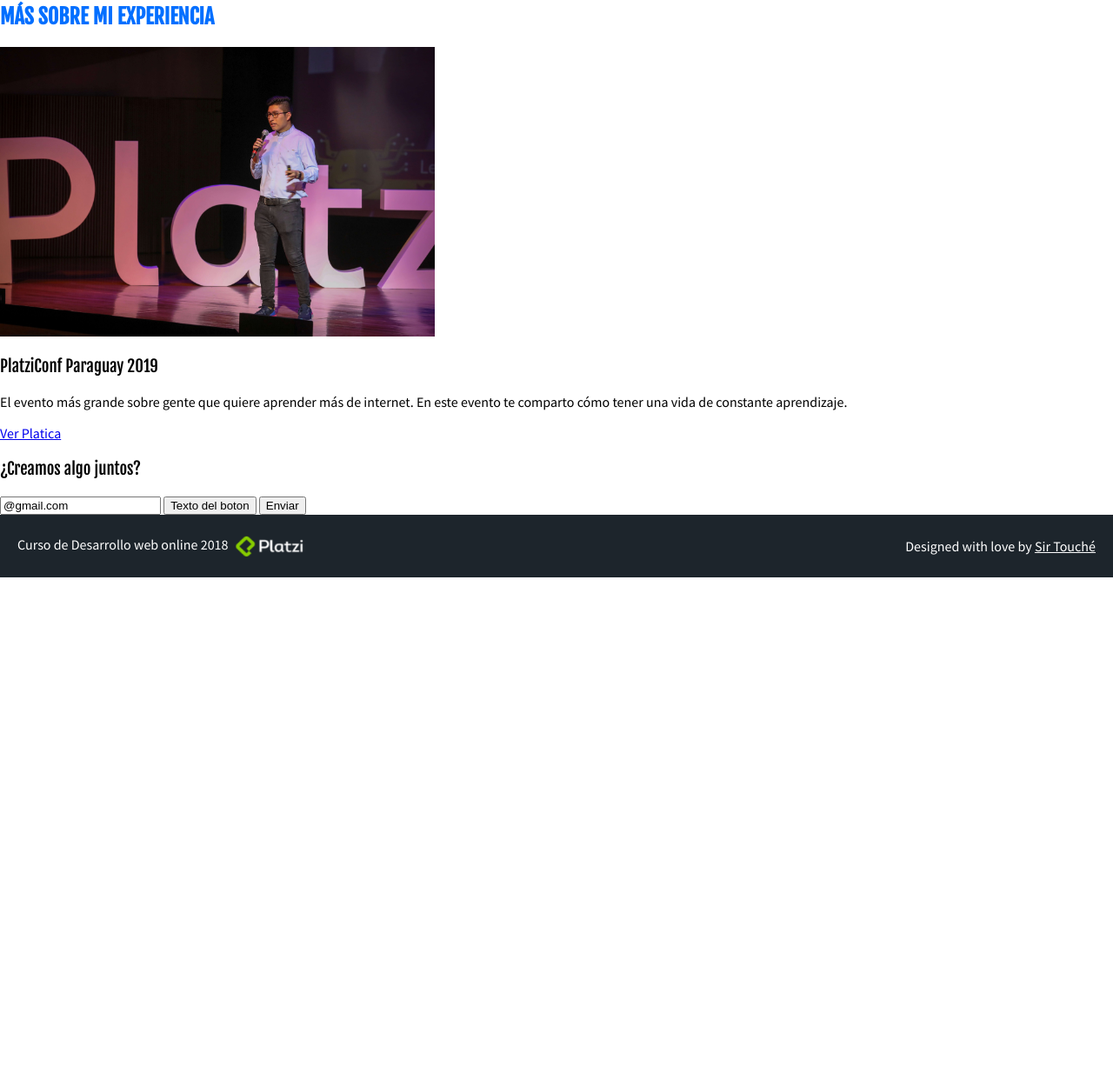
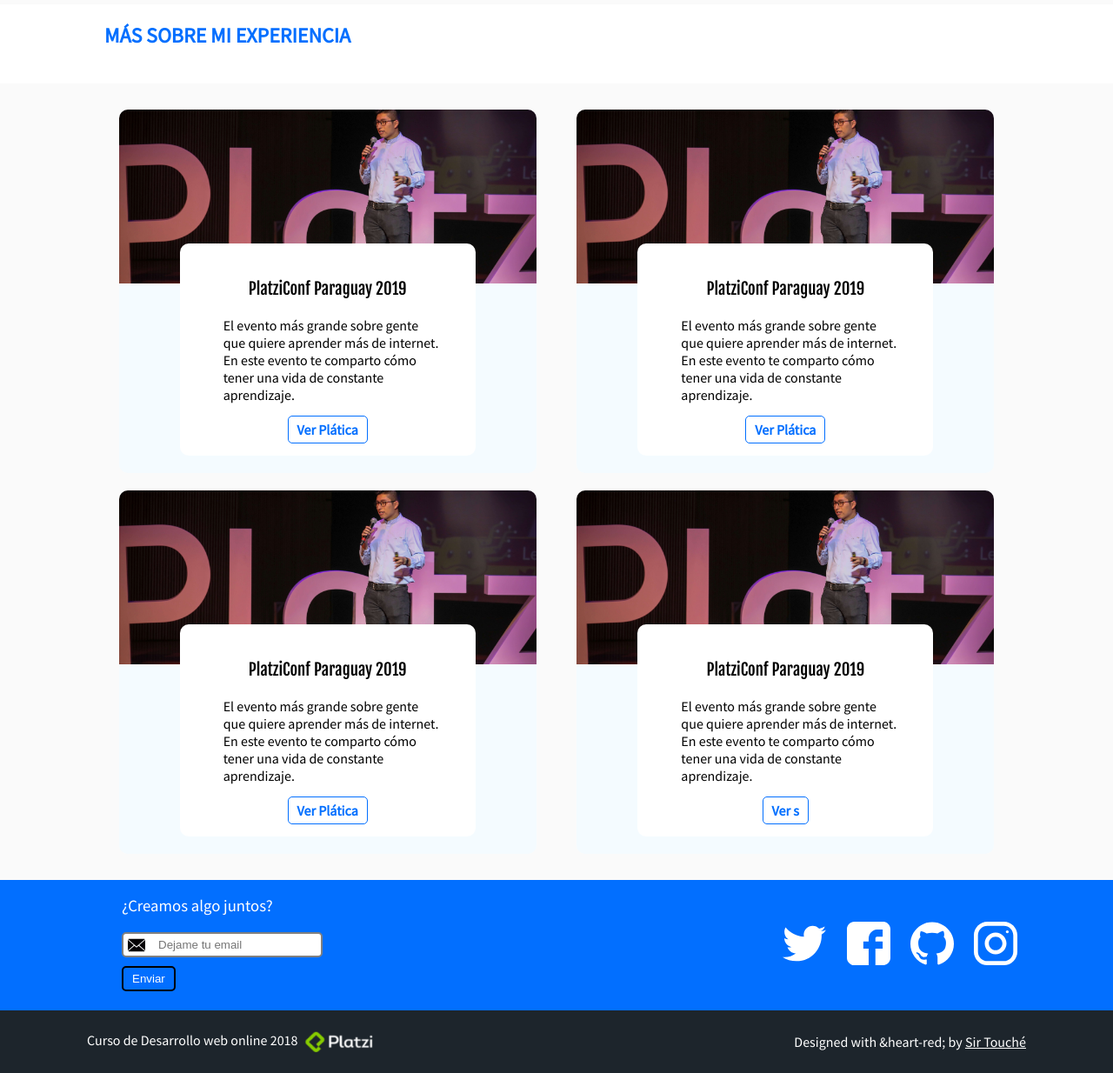
Before and after one commit to Sir4you/portafolio, a plain HTML site: page index.html in a window 1280 px wide. Shown: the part 1430-2664 px from the top of the page at 87% size. Before the commit the page ends 2094 px from the top, so only its background shows below. Drawn offline with Linux system fonts and the light colour scheme.

Commit message:
Final
Version final

```diff
--- a/css/master.css
+++ b/css/master.css
@@ -32,54 +32,8 @@ h2 {
   text-transform: uppercase;
   font-weight: bold;
   font-size: 24px;
-}
-
-.hero{
-    height: 300px;
-    background-color: #1d252c;
-    background-image: url('../images/hero.jpg');
-    background-size:500px 300px;
-    background-repeat: no-repeat;
-    background-position: right;
-    margin: 0;
-    display: flex;
-    align-items: center;
-    padding: 20px;
-}
-
-.portfolio {
-  background: #fafafa;
-  padding: 20px;
-}
-
-.project {
-  /* border-top: 10px solid red;
-  border-right: 10px solid green;
-  border-left: 10px solid pink;
-  border-bottom: 10px solid blue; */
-  border: 1px solid gray;
-  border-radius: 10px;
-  margin: 10px;
-  margin-bottom: 15px;
-  padding: 20px;
-  background: white;
-  display: flex;
-  align-items: center;
-  justify-content: center;
-  width: 770px;
-}
-
-.project-details {
-    width: 500px;
-    height: 300px;
-}
-
-.project-imageContainer {
-    width: 500px;
-}
-
-.project-description {
-  width: 500px;
+  margin-bottom: 40px;
+  font-family: 'Source Sans Pro', sans-serif;
 }
 
 .header {
@@ -124,6 +78,204 @@ figure {
   padding: 10px;
 }
 
+.hero{
+    height: 300px;
+    background-color: #1d252c;
+    /* background-image: url('../images/hero.jpg'); */
+    /* background-size:500px 300px;
+    background-repeat: no-repeat;
+    background-position: right; */
+    margin: 0;
+    display: flex;
+    align-items: center;
+    padding: 20px;
+    justify-content: space-between;
+}
+
+.hero-image {
+  object-fit: cover;
+}
+
+.portfolio, .event-list {
+  background: #fafafa;
+  padding: 20px;
+}
+
+.project {
+  /* border-top: 10px solid red;
+  border-right: 10px solid green;
+  border-left: 10px solid pink;
+  border-bottom: 10px solid blue; */
+  border: 1px solid gray;
+  border-radius: 10px;
+  margin: 10px;
+  margin-bottom: 15px;
+  padding: 20px;
+  background: white;
+  display: flex;
+  align-items: center;
+  justify-content: space-between;
+}
+
+.project-details {
+    width: 500px;
+}
+
+.project-title{
+  font-size: 30px;
+  margin-bottom: 10px;
+  margin-top: 0;
+}
+
+.project-course,
+.project-date,
+.project-url {
+  margin: 10px 0;
+}
+
+.project-description {
+  font-size: 20px;
+  word-wrap: break-word;
+}
+
+.project-imageContainer {
+    width: 500px;
+}
+
+.projectstrong{
+  font-family: 'Fjalla One', sans-serif;
+
+}
+
+.event-list {
+  display: flex;
+  flex-flow: row wrap;
+  justify-content: space-evenly;
+}
+
+.bla {
+  padding-left: 20px;
+}
+
+.event {
+  margin: 10px;
+  display: flex;
+  flex-flow: column wrap;
+  align-items: center;
+  justify-content: center;
+  width: 480px;
+  border-radius: 10px;
+  overflow: hidden;
+  flex-shrink: 0;
+  text-align: center;
+  background-color: #f4fbff;
+}
+
+.event-imageContainer {
+  padding: 0;
+}
+
+.event img {
+  width: 480px;
+  height: 200px;
+  object-fit: cover;
+}
+
+.event-details {
+  padding: 20px 50px;
+  margin-top: -50px;
+  margin-bottom: 20px;
+  border-radius: 10px;
+  width: 50%;
+  background-color: white;
+}
+
+.event-title {
+  margin: 0;
+  padding: 20px;
+}
+
+.event-description {
+  text-align: left;
+  margin: 0;
+  width: 250px;
+  padding-bottom: 20px;
+}
+
+.event-link {
+  color: #026fff;
+  border: 1px solid;
+  padding: 5px 10px;
+  border-radius: 5px;
+  text-decoration: none;
+  font-weight: bold;
+}
+
+.contact {
+  background-color: #026fff;
+  color: white;
+  height: 150px;
+  display: flex;
+  align-content: center;
+  align-items: center;
+  justify-content: space-between;
+}
+
+.form-email {
+  background-color: inherit;
+  height: inherit;
+  margin: 40px;
+}
+
+.form-email input {
+  border-color: gray;
+  border-radius: 5px;
+  border-style: solid;
+  display: block;
+  padding: 5px 10px 5px 40px;
+  background-image: url('../images/envelope.svg');
+  background-size: 20px 20px;
+  background-repeat: no-repeat;
+  background-position: 5px;
+}
+
+.form-email button {
+  border-style: solid;
+  border-radius: 5px;
+  color: white;
+  background-color: transparent;
+  padding: 5px 10px;
+  margin-top: 10px;
+}
+
+.form-email h3 {
+  font-family: 'Source Sans Pro';
+}
+
+.social-link {
+  display: inline-block;
+  width: 50px;
+  height: 50px;
+  margin: 0 10px;
+  background-size: 50px 50px;
+}
+
+.social-link.twitter {
+  background-image: url('../images/twitter.svg');
+}
+
+.social-link.facebook {
+  background-image: url('../images/facebook.svg');
+}
+
+.social-link.github {
+  background-image: url('../images/github.svg');
+}
+
+.social-link.instagram {
+  background-image: url('../images/instagram.svg');
+}
+
 .footer {
   display: flex;
   align-items: center;
@@ -141,3 +293,13 @@ figure {
 .footer a {
   color: white;
 }
+
+.container {
+  margin: 0 auto;
+  display: inherit;
+  justify-content: inherit;
+  align-items: inherit;
+  height: inherit;
+  width: 1080px;
+  flex-flow: inherit;
+}
--- a/index.html
+++ b/index.html
@@ -17,6 +17,7 @@
 
 <body>
   <header class="header">
+    <div class="container">
       <figure class="logo">
         <img src="images/logo.png" height="50px" alt="Logo">
       </figure>
@@ -33,22 +34,30 @@
           </li>
         </ol>
       </nav>
+    </div>
   </header>
   <section class="hero">
+    <div class="container">
       <h1>
-      Hola! Soy <strong>Leonidas Esteban</strong> <br>desarrollador <strong>JavaScript</strong> con <br>pasión por la <strong>enseñanza</strong>
+        Hola! Soy <strong>Leonidas Esteban</strong> <br>desarrollador <strong>JavaScript</strong> con <br>pasión por la
+        <strong>enseñanza</strong>
       </h1>
-    <!-- <img src="images/hero.jpg" width="500" alt="imagen principal del sitio" /> -->
+      <img class="hero-image" src="images/hero.jpg" width="500" height="300" alt="imagen principal del sitio" />
+    </div>
   </section>
   <section id="Portafolio" class="portfolio">
+    <div class="container">
       <h2>Portafolio (Proyectos Destacados)</h2>
       <article class="project">
         <div class="project-details">
           <h3 class="project-title">Platzi Video</h3>
           <h6 class="project-course">React Native / React</h6>
           <p class="project-date"><small><strong>Fecha:</strong> 01/07/2018</small></p>
-        <p class="project-url"><small><strong>Puedes verlo en :</strong> www.platzi.com/native</small></p>
-        <p class="project-description">Platzi Video fue el resultado de 3 meses de trabajo para crear la mejor app.
+          <p class="project-url"><small><strong>Puedes verlo en:</strong> www.platzi.com/native</small></p>
+          <p class="project-description">Platzi Video fue el resultado de 3 meses de trabajo
+            para crear la mejor app para enseñar el funcionamiento
+            de React y React Native. Desde crear un vista-detalle, hasta patrones avanzados de nevegación, este proyecto
+            ha sido el ejemplo de futuros creadores de aplicaciones multiplataforma
         </div>
         <figure class="project-imageContainer">
           <img class="project-image" src="images/platzi-video-react-native.png" width="500" alt="react native">
@@ -59,43 +68,93 @@
         <h3 class="project-title">Platzi Video</h3>
         <h6 class="project-course">React Native / React</h6>
         <p class="project-date"><small><strong>Fecha:</strong> 01/07/2018</small></p>
-        <p class="project-url"><small><strong>Puedes verlo en :</strong>www.platzi.com/native</small></p>
-        <p class="project-description">Platzi Video fue el resultado de 3 meses de trabajo para crear la mejor app.
+        <p class="project-url"><small><strong>Puedes verlo en:</strong> www.platzi.com/native</small></p>
+        <p class="project-description">Platzi Video fue el resultado de 3 meses de trabajo
+          para crear la mejor app para enseñar el funcionamiento
+          de React y React Native. Desde crear un vista-detalle, hasta patrones avanzados de nevegación, este proyecto
+          ha sido el ejemplo de futuros creadores de aplicaciones multiplataforma
       </div>
       <figure class="project-imageContainer">
         <img class="project-image" src="images/platzi-video-react-native.png" width="500" alt="react native">
       </figure>
     </article>
+    </div>
   </section>
-  <section id="eventos">
-    <h2>Más sobre mi experiencia</h2>
+  <div class="container">
+    <h2 class="bla">Más sobre mi experiencia</h2>
+  </div>
+  <section id="eventos" class="event-list">
+    <div class="container">
       <article class="event">
         <figure class="event-imageContainer">
           <img class="event-image" src="images/platzi-conf.jpg" width="500" alt="Platzi conf">
         </figure>
+        <div class="event-details">
           <h3 class="event-title">PlatziConf Paraguay 2019</h3>
           <p class="event-description">El evento más grande sobre gente que quiere aprender más de internet.
-        En este evento te comparto cómo tener una vida de constante aprendizaje.
-      </p>
-      <a class="event-link" href="https://www.youtube.com/watch?v=BIS7cWGgJg0" target="_blank">Ver Platica</a>
+            En este evento te comparto cómo tener una vida de constante aprendizaje.</p>
+          <a class="event-link" href="https://www.youtube.com/watch?v=BIS7cWGgJg0" target="_blank">Ver Plática</a>
+        </div>
       </article>
+      <article class="event">
+        <figure class="event-imageContainer">
+          <img class="event-image" src="images/platzi-conf.jpg" width="500" alt="Platzi conf">
+        </figure>
+        <div class="event-details">
+          <h3 class="event-title">PlatziConf Paraguay 2019</h3>
+          <p class="event-description">El evento más grande sobre gente que quiere aprender más de internet.
+            En este evento te comparto cómo tener una vida de constante aprendizaje.</p>
+          <a class="event-link" href="https://www.youtube.com/watch?v=BIS7cWGgJg0" target="_blank">Ver Plática</a>
+        </div>
+      </article>
+      <article class="event">
+        <figure class="event-imageContainer">
+          <img class="event-image" src="images/platzi-conf.jpg" width="500" alt="Platzi conf">
+        </figure>
+        <div class="event-details">
+          <h3 class="event-title">PlatziConf Paraguay 2019</h3>
+          <p class="event-description">El evento más grande sobre gente que quiere aprender más de internet.
+            En este evento te comparto cómo tener una vida de constante aprendizaje.</p>
+          <a class="event-link" href="https://www.youtube.com/watch?v=BIS7cWGgJg0" target="_blank">Ver Plática</a>
+        </div>
+      </article>
+      <article class="event">
+        <figure class="event-imageContainer">
+          <img class="event-image" src="images/platzi-conf.jpg" width="500" alt="Platzi conf">
+        </figure>
+        <div class="event-details">
+          <h3 class="event-title">PlatziConf Paraguay 2019</h3>
+          <p class="event-description">El evento más grande sobre gente que quiere aprender más de internet.
+            En este evento te comparto cómo tener una vida de constante aprendizaje.</p>
+          <a class="event-link" href="https://www.youtube.com/watch?v=BIS7cWGgJg0" target="_blank">Ver s</a>
+        </div>
+      </article>
+    </div>
   </section>
   <section id="contacto" class="contact">
+    <div class="container">
       <form class="form-email" action="index.html" method="post">
         <h3>¿Creamos algo juntos?</h3>
-      <input type="email" name="emal" value="@gmail.com" placeholder="Dejame tu email">
-      <input type="submit" name="boton" value="Texto del boton">
-      <button type="button" name="button">Enviar</button>
+        <input type="text" placeholder="Dejame tu email">
+        <button>Enviar</button>
       </form>
+      <div class="social">
+        <a href="https://twitter.com/sir4you" class="social-link twitter"></a>
+        <a href="https://facebook.com/sir4you" class="social-link facebook"></a>
+        <a href="https://github.com/sir4you" class="social-link github"></a>
+        <a href="https://instagram.com/sir4you" class="social-link instagram"></a>
+      </div>
+    </div>
   </section>
   <footer class="footer">
+    <div class="container">
       <div>
         <p>Curso de Desarrollo web online 2018 <img src="images/platzi.png" alt=""></p>
       </div>
       <div>
-    <p>Designed with love by <a href="http://twitter.com/sir4you">Sir Touché</a> </p>
+        <p>Designed with &heart-red; by <a href="http://twitter.com/sir4you">Sir Touché</a> </p>
+      </div>
     </div>
   </footer>
 </body>
-
 </html>
```
Lines whose indentation alone changed are shown as unchanged.
